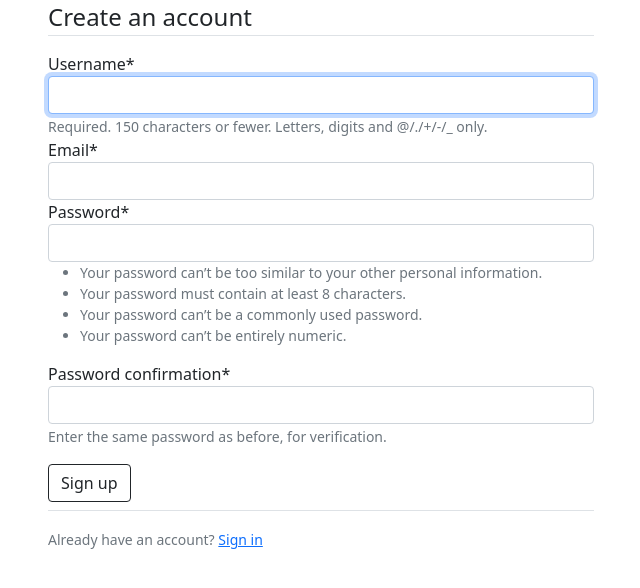
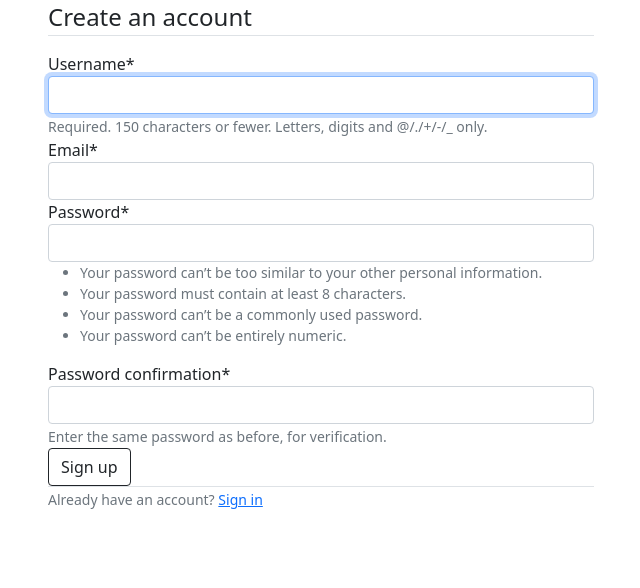
Before and after one commit to snap22/Blog, a Django app: page /account/register/ in a window 1280 px wide. Shown: the part 120-708 px from the top of the page, without its empty margins (224-864 px from the left). Run offline with Django 3.2, Linux system fonts and the light colour scheme; some libraries are stand-ins or nearby versions.

Commit message:
register.hmtl small changes

```diff
--- a/project/account/templates/account/register.html
+++ b/project/account/templates/account/register.html
@@ -11,11 +11,11 @@
             </fieldset>
 
             <!-- Submit button  -->
-            <div class="form-group mt-3">
+            <div class="form-group">
                 <button class="btn btn-outline-dark" type="submit">Sign up</button>
             </div>
         </form>
-        <div class="border-top mt-2 pt-3">
+        <div class="border-top ">
             <small class="text-muted">
                 Already have an account? <a href="{% url 'login' %}" class="ml-2">Sign in</a>
             </small>
```
